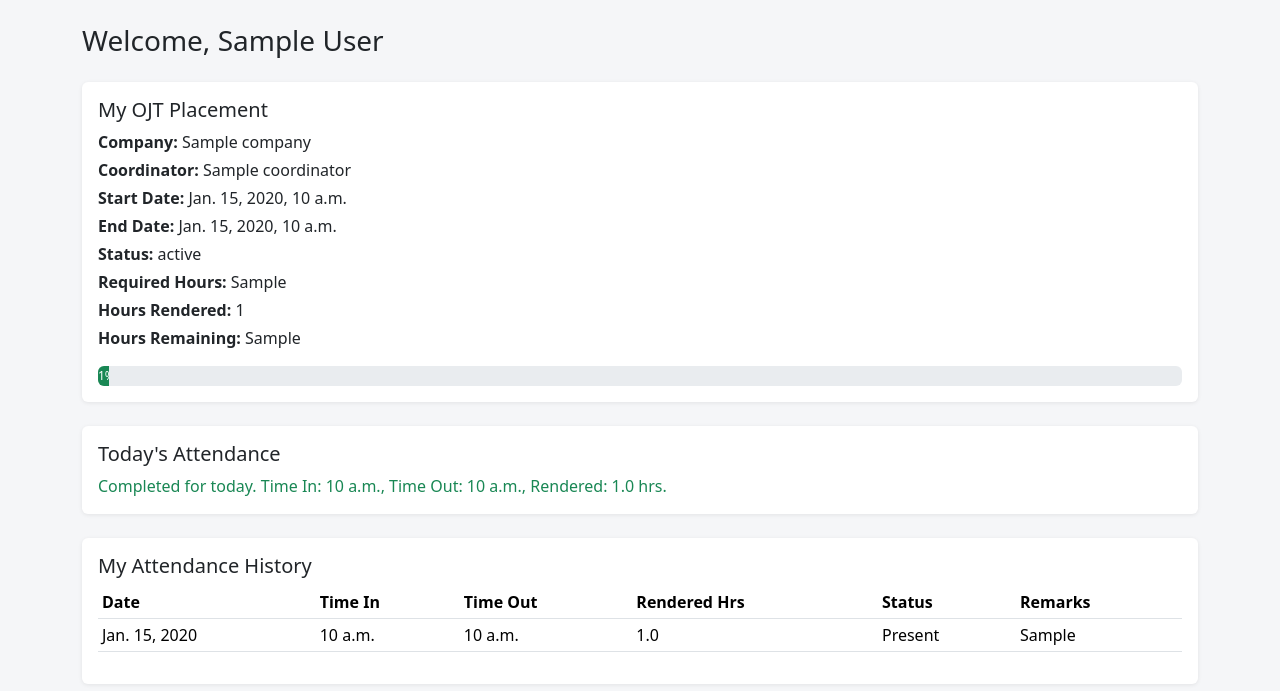
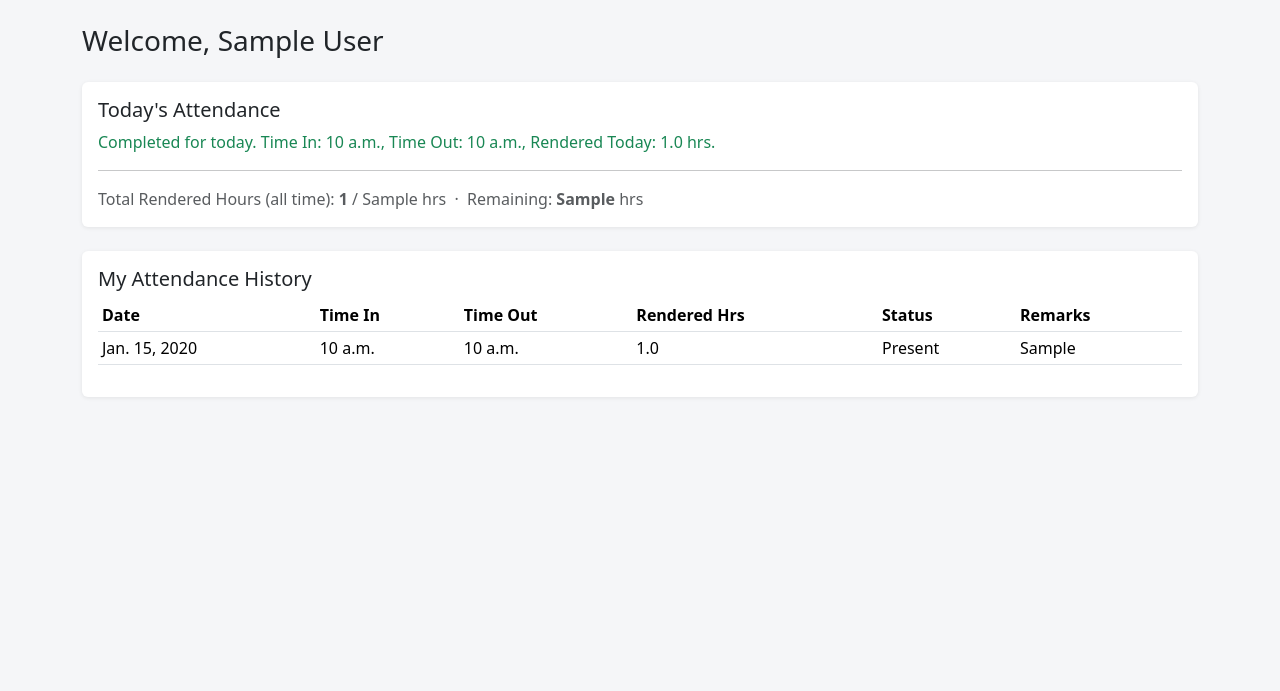
Before and after one commit to Norwen13/ojt-tracking-system, a Django app: template placement/templates/placement/student_dashboard.html in a window 1280 px wide. Shown: the top 691 px of the page. Run offline with Django 5.2, Linux system fonts and the light colour scheme; tables that the repository leaves empty hold one stand-in row (values such as "Sample post"); the template is opened without the code that fills it: values that come from a table or form of the project are taken from there, most other values are stand-ins (such as "Sample title", 1, 10 or a date in 2020).

Commit message:
Fix student_dashboard

```diff
--- a/placement/templates/placement/student_dashboard.html
+++ b/placement/templates/placement/student_dashboard.html
@@ -6,28 +6,9 @@
 {% if placement %}
 <div class="card mb-4">
   <div class="card-body">
-    <h5 class="card-title">My OJT Placement</h5>
-    <p class="mb-1"><strong>Company:</strong> {{ placement.company.company_name }}</p>
-    <p class="mb-1"><strong>Coordinator:</strong> {{ placement.coordinator }}</p>
-    <p class="mb-1"><strong>Start Date:</strong> {{ placement.start_date }}</p>
-    <p class="mb-1"><strong>End Date:</strong> {{ placement.end_date }}</p>
-    <p class="mb-1"><strong>Status:</strong> {{ placement.status }}</p>
-    <p class="mb-1"><strong>Required Hours:</strong> {{ placement.required_hours }}</p>
-    <p class="mb-1"><strong>Hours Rendered:</strong> {{ placement.total_rendered_hours }}</p>
-    <p class="mb-3"><strong>Hours Remaining:</strong> {{ placement.hours_remaining }}</p>
-    <div class="progress" style="height: 20px;">
-      <div class="progress-bar bg-success" role="progressbar" style="width: {{ placement.progress_percent }}%;">
-        {{ placement.progress_percent }}%
-      </div>
-    </div>
-  </div>
-</div>
-
-<div class="card mb-4">
-  <div class="card-body">
     <h5 class="card-title">Today's Attendance</h5>
     {% if today_log and today_log.time_in and today_log.time_out %}
-      <p class="text-success mb-0">Completed for today. Time In: {{ today_log.time_in }}, Time Out: {{ today_log.time_out }}, Rendered: {{ today_log.rendered_hours }} hrs.</p>
+      <p class="text-success mb-0">Completed for today. Time In: {{ today_log.time_in }}, Time Out: {{ today_log.time_out }}, Rendered Today: {{ today_log.rendered_hours }} hrs.</p>
     {% elif today_log and today_log.time_in %}
       <p class="mb-3">Clocked in at {{ today_log.time_in }}. Don't forget to clock out at the end of the day.</p>
       <form method="post" action="{% url 'student_clock_out' %}">
@@ -41,6 +22,11 @@
         <button type="submit" class="btn btn-dark">Clock In</button>
       </form>
     {% endif %}
+    <hr>
+    <p class="mb-0 text-muted">
+      Total Rendered Hours (all time): <strong>{{ placement.total_rendered_hours }}</strong> / {{ placement.required_hours }} hrs
+      &nbsp;·&nbsp; Remaining: <strong>{{ placement.hours_remaining }}</strong> hrs
+    </p>
   </div>
 </div>
 {% else %}
```
